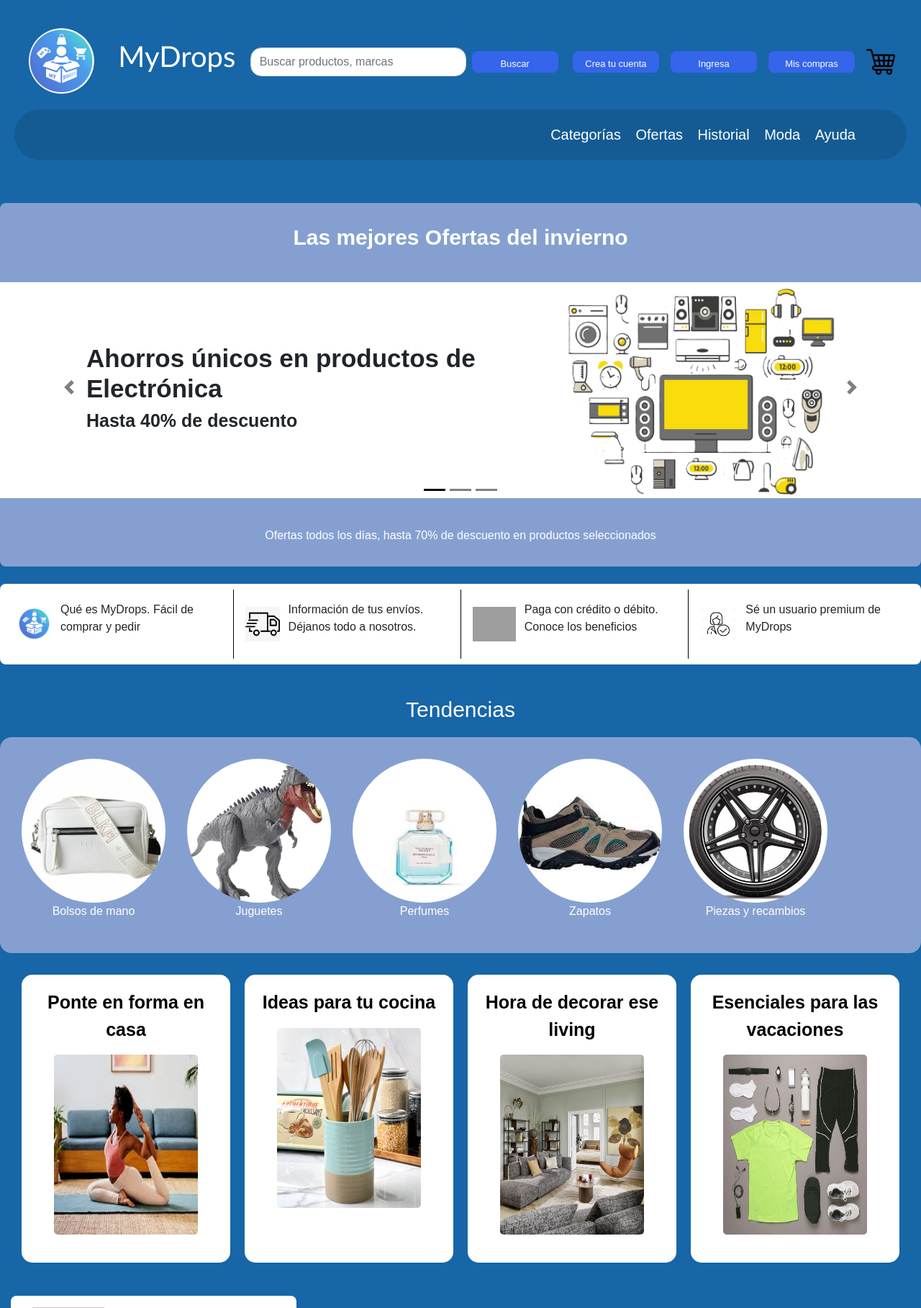
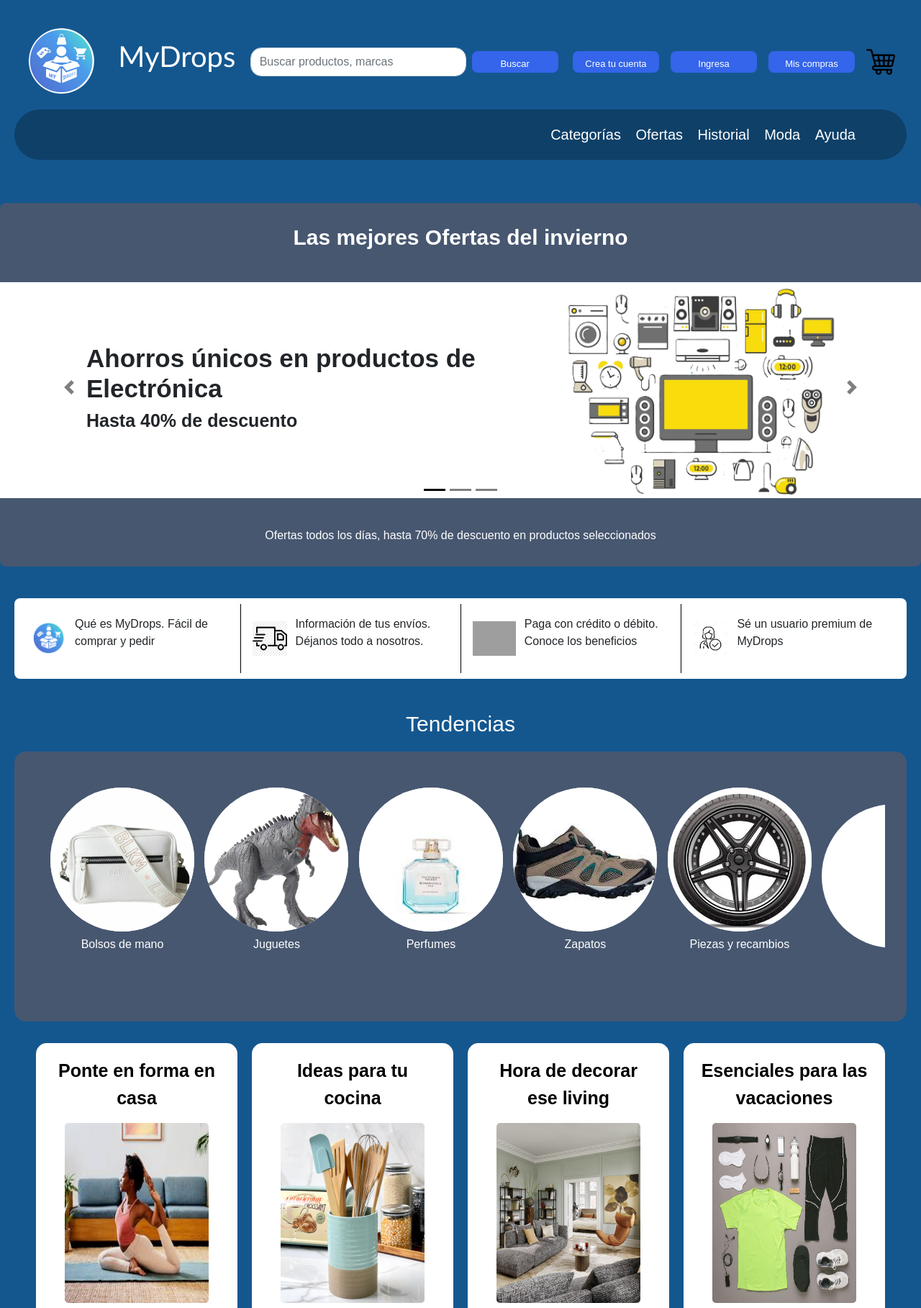
Before and after one commit to Magovis-Project/Magovi-s-Project, a PHP site: page /Tienda/Vistas/inicio.html in a window 1280 px wide. Shown: the top 1817 px of the page at 72% size. Run offline with PHP 8.4, Linux system fonts and the light colour scheme; grey boxes labelled with a size stand in for pictures from a placeholder-image service; some libraries are stand-ins or nearby versions; grey boxes are pictures that could not be loaded.

Commit message:
Agregamos un scroll lateral a tendencias y una animacion de hover de los articulos

```diff
--- a/Tienda/Estilos/inicio.css
+++ b/Tienda/Estilos/inicio.css
@@ -1,10 +1,10 @@
 /* Variables de color personalizadas */
 :root {
-    --background: #1766a7; /* Fondo general */
+    --background: #14578f; /* Fondo general */
     --primary: #3465ea; /* Botones y áreas destacadas */
     --primary-dark: #196ec2; /* Hover de los botones */
     --text-primary: black; /* Color del texto */
-    --secondary: #85a0d0; /* Color de fondo secundario */
+    --secondary: #475770; /* Color de fondo secundario */
     --btn-text:rgb(255, 255, 255); /* Color del texto en los botones */
     --nav-background: #85a0d0; /* Fondo de la barra de navegación */
     --nav-text: #ffffff; /* Color del texto en la barra de navegación */
@@ -42,7 +42,7 @@ body {
 }
 
 #bajoHeader{
-    background-color: #145b94;
+    background-color: #0f4068;
     border-radius: 100px;
     padding-top: 20px;
     padding-bottom: 20px;
@@ -122,6 +122,7 @@ text-align: center;
 }
 
 .seccion-Tendencias{
+    height: 375px;
     background-color: var(--secondary);
     border-radius: 16px;
     color: #fff;
@@ -250,3 +251,51 @@ footer{
 .carousel-control-prev-icon, .carousel-control-next-icon, .carousel-indicators{
     filter: invert(108%);
   }
+  .container {
+    width: 100%;
+    overflow-x: hidden; /* Only hide overflow on the x-axis if necessary */
+    overflow-y: visible; /* Ensure overflow is visible on the y-axis */
+}
+
+.horizontal-scroll {
+    white-space: nowrap;
+    overflow-x: auto;
+    padding: 20px;
+}
+
+.horizontal-scroll-item {
+    width: 200px;
+    height: 200px;
+    border-radius: 50%;
+    display: inline-block;
+    background-color: white;
+    color: rgb(255, 255, 255);
+    text-align: center;
+    line-height: 35px;
+    transition: transform 0.3s ease, box-shadow 0.3s ease;
+    margin-right: 10px;
+}
+
+.horizontal-scroll-item:hover {
+    transform: translateY(-10px);
+    box-shadow: 0 20px 30px rgba(0, 0, 0, 0.2);
+}
+
+/* Custom scrollbar styles */
+.horizontal-scroll::-webkit-scrollbar {
+    height: 12px;
+}
+
+.horizontal-scroll::-webkit-scrollbar-track {
+    background: #f1f1f1;
+    border-radius: 6px;
+}
+
+.horizontal-scroll::-webkit-scrollbar-thumb {
+    background: #888;
+    border-radius: 6px;
+}
+
+.horizontal-scroll::-webkit-scrollbar-thumb:hover {
+    background: #555;
+}
--- a/Tienda/Vistas/inicio.html
+++ b/Tienda/Vistas/inicio.html
@@ -93,7 +93,7 @@
                 </div>
                 <p class="mt-4 text-custom-foreground" style="color: white;">Ofertas todos los días, hasta 70% de descuento en productos seleccionados</p>
             </section>
-
+            <section style="padding: 20px;">
             <section class="seccion-Info" style="margin-bottom: 20px;">
                 <div id="divDistinto">
                     <img src="../assets/logo.png" class="imgInfo mr-2"/>
@@ -115,31 +115,47 @@
             </section>
 
 
-            <section>
+
                 <div style="padding-top: 20px;">
                     <p class="tituloGeneral">Tendencias</p>
+
                     <div class="seccion-Tendencias">
-                        <article>
+                        <div class="horizontal-scroll">
+                            <div class="horizontal-scroll-item">
                                 <img src="../assets/cartera.jpg" class="imagenesTendencias"/>
                             <p>Bolsos de mano</p>
-                        </article>
-                        <article>
+                            </div>
+                            <div class="horizontal-scroll-item">
                                 <img src="../assets/juguete.jpg" class="imagenesTendencias"/>
                                 <p>Juguetes</p>
-                        </article>
-                        <article>
+                            </div>
+                            <div class="horizontal-scroll-item">
                                 <img src="../assets/perfume.jpeg" class="imagenesTendencias"/>
                                 <p>Perfumes</p>
-                        </article>
-                        <article>
+                            </div>
+                            <div class="horizontal-scroll-item">
                                 <img src="../assets/zapatos.jpeg" class="imagenesTendencias"/>
                                 <p>Zapatos</p>
-                        </article>
-                        <article>
+                            </div>
+                            <div class="horizontal-scroll-item">
                                 <img src="../assets/piezas.jpg" class="imagenesTendencias"/>
                             <p>Piezas y recambios</p>
-                        </article>
                             </div>
+                            <div class="horizontal-scroll-item">
+
+                            </div>
+                            <div class="horizontal-scroll-item">
+
+                            </div>
+                            <div class="horizontal-scroll-item">
+
+                            </div>
+                            <div class="horizontal-scroll-item">
+
+                            </div>
+                        </div>
+                    </div>
+
                 </div>
 
                 <div>
```
Also changed, not shown: index.html (added, +61 -0 lines). Lines whose indentation alone changed are shown as unchanged.
